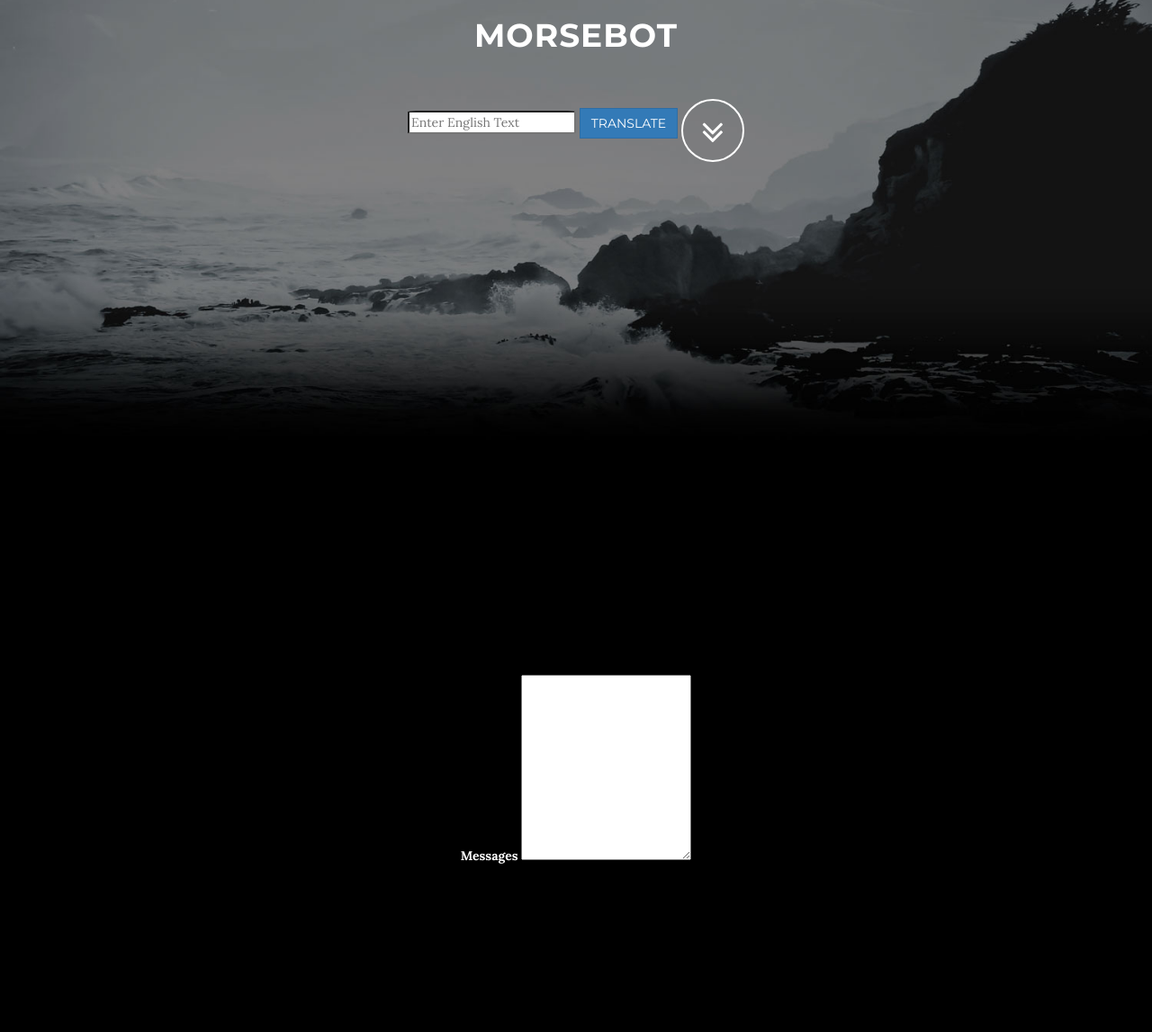
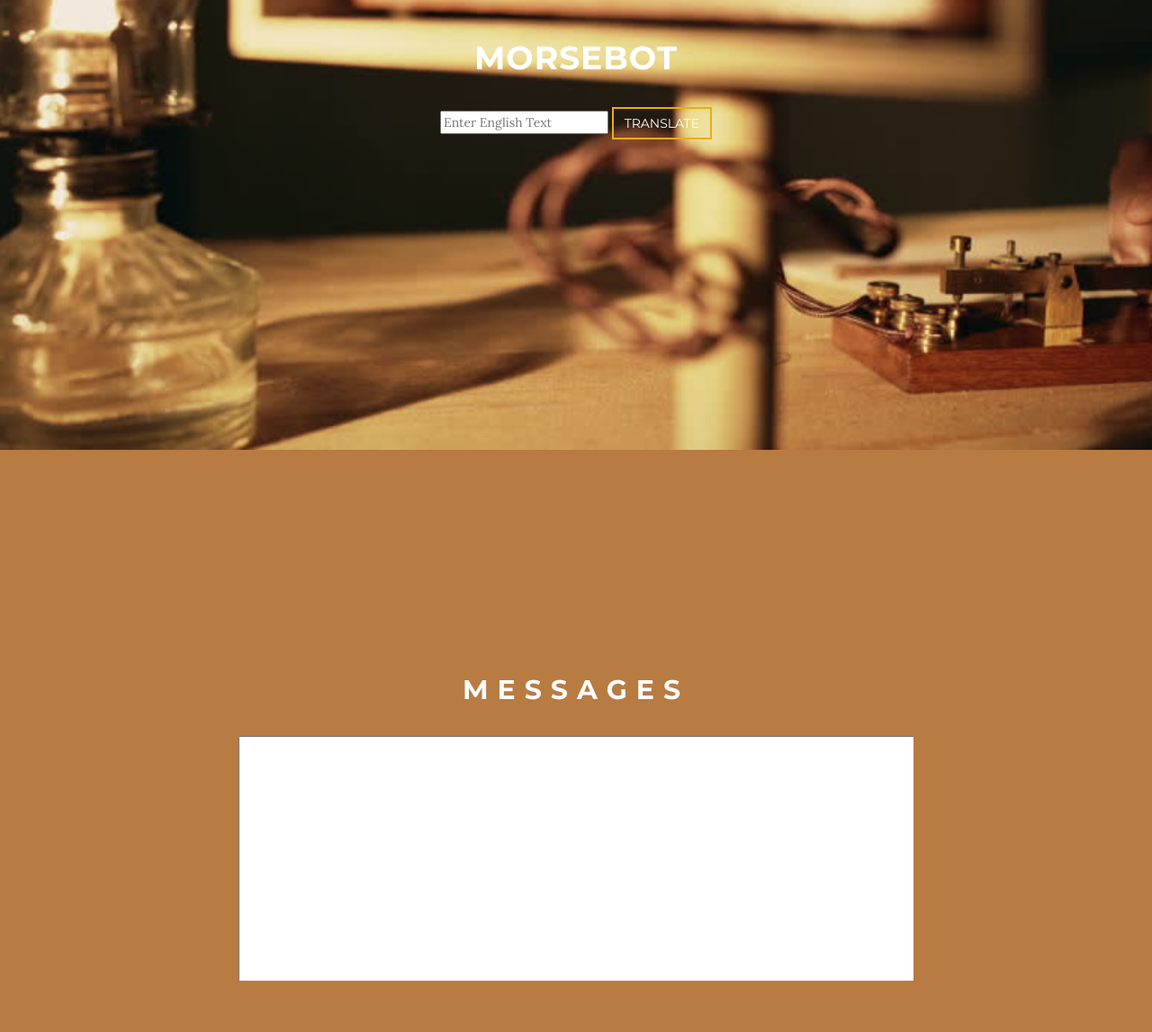
Before and after one commit to rsandeep15/MorseBot, a plain HTML site: page index.html in a window 1280 px wide. Shown: the part 300-1447 px from the top of the page at 90% size. Drawn offline with nearby package versions, Linux system fonts and the light colour scheme.

Commit message:
Changed Bootstrap Template

```diff
--- a/css/styles.css
+++ /dev/null
@@ -1,45 +0,0 @@
-.navbar {
-  margin-bottom: 0;
-  border-radius: 0;
-  background-color:#009966;
-  color: #ffffff;
-  display: block;
-  padding: 10px;
-}
-@media screen and (max-width: 767px) {
-  .sidenav {
-    height: auto;
-    padding: 15px;
-    display: flex;
-    flex-direction: column;
-  }
-}
-body{
-  margin: 10px;
-  margin-left: auto;
-  margin-right: auto;
-  display: block;
-  align-items: center;
-  padding-top: 100px;
-}
-#translation {
-  display: block;
-  width:100%;
-  height: 100%;
-}
-#englishField {
-  margin-top: 10px;
-  margin-bottom: 10px;
-  display:flex;
-  border-radius: 5%;
-}
-.view-messages {
-  margin-top: 10px;
-  width: 100%;
-  height: 100%;
-}
-#messages {
-  margin-top: 10px;
-  width: 100%;
-  overflow: auto;
-}
--- a/index.html
+++ b/index.html
@@ -66,10 +66,7 @@
         <div class="col-md-8 col-md-offset-2">
           <h1>MorseBot</h1>
           <input id="englishField" type="text" aria-label="..." placeholder="Enter English Text">
-          <button id="translate-button" class="btn btn-primary" aria-label="...">Translate</button>
-          <a href="#view" class="btn btn-circle page-scroll">
-            <i class="fa fa-angle-double-down animated"></i>
-          </a>
+          <a href="#view" id="translate-button" class="btn page-scroll" aria-label="...">Translate</a>
         </div>
       </div>
     </div>
@@ -81,8 +78,8 @@
   <div class="row">
     <div class="col-lg-8 col-lg-offset-2">
       <div class="view-messages pre-scrollable">
-        <label for="messages">Messages</label>
-        <textarea id="messages" rows="10" cols="20"></textarea>
+        <h2 for="messages">Messages</h2>
+        <textarea id="messages" rows="16" cols="100"></textarea>
       </div>
     </div>
   </div>
--- a/template/css/morse.css
+++ b/template/css/morse.css
@@ -8,23 +8,25 @@ body {
   height: 100%;
   font-family: "Lora", "Helvetica Neue", Helvetica, Arial, sans-serif;
   color: white;
-  background-color: black;
+  background-color: #b87b42;
 }
 html {
   width: 100%;
   height: 100%;
 }
-h1,
-h2,
-h3,
-h4,
-h5,
-h6 {
+h1 {
   margin: 0 0 35px;
   text-transform: uppercase;
   font-family: "Montserrat", "Helvetica Neue", Helvetica, Arial, sans-serif;
   font-weight: 700;
   letter-spacing: 1px;
+}
+h2 {
+  margin: 0 0 35px;
+  text-transform: uppercase;
+  font-family: "Montserrat", "Helvetica Neue", Helvetica, Arial, sans-serif;
+  font-weight: bolder;
+  letter-spacing: 10px;
 }
 p {
   margin: 0 0 25px;
@@ -38,20 +40,7 @@ p {
     line-height: 1.6;
   }
 }
-a {
-  color: #42DCA3;
-  -webkit-transition: all 0.2s ease-in-out;
-  -moz-transition: all 0.2s ease-in-out;
-  transition: all 0.2s ease-in-out;
-}
-a:hover,
-a:focus {
-  text-decoration: none;
-  color: #1d9b6c;
-}
-.light {
-  font-weight: 400;
-}
+
 .navbar-custom {
   margin-bottom: 0;
   border-bottom: 1px solid rgba(255, 255, 255, 0.3);
@@ -124,7 +113,7 @@ a:focus {
   padding: 100px 0;
   text-align: center;
   color: white;
-  background: url(../img/intro-bg.jpg) no-repeat bottom center scroll;
+  background: url(../img/1.jpg) no-repeat bottom center scroll;
   background-color: black;
   -webkit-background-size: cover;
   -moz-background-size: cover;
@@ -141,6 +130,7 @@ a:focus {
 .intro .intro-body .intro-text {
   font-size: 18px;
 }
+
 @media (min-width: 768px) {
   .intro {
     height: 100%;
@@ -153,6 +143,20 @@ a:focus {
     font-size: 26px;
   }
 }
+
+#translate-button {
+  border: 2px solid #edab18;
+  background-color: transparent;
+  color: white;
+}
+
+#translate-button:hover {
+  border: 2px solid #da9c11;
+  background-color: #da9c11;
+}
+
+
+
 .btn-circle {
   width: 70px;
   height: 70px;
@@ -224,7 +228,7 @@ a:focus {
   width: 100%;
   padding: 50px 0;
   color: white;
-  background: url(../img/downloads-bg.jpg) no-repeat center center scroll;
+  background: url(../img/1.jpg) no-repeat center center scroll;
   background-color: black;
   -webkit-background-size: cover;
   -moz-background-size: cover;
@@ -312,7 +316,6 @@ img::-moz-selection {
 body {
   webkit-tap-highlight-color: rgba(255, 255, 255, 0.2);
 }
-#englishField {
+#messages, #englishField {
   color: black;
-  border-radius: 5%;
 }
```
Also changed, not shown: template/img/1.jpg (added), template/js/index.js (line endings or trailing spaces).
